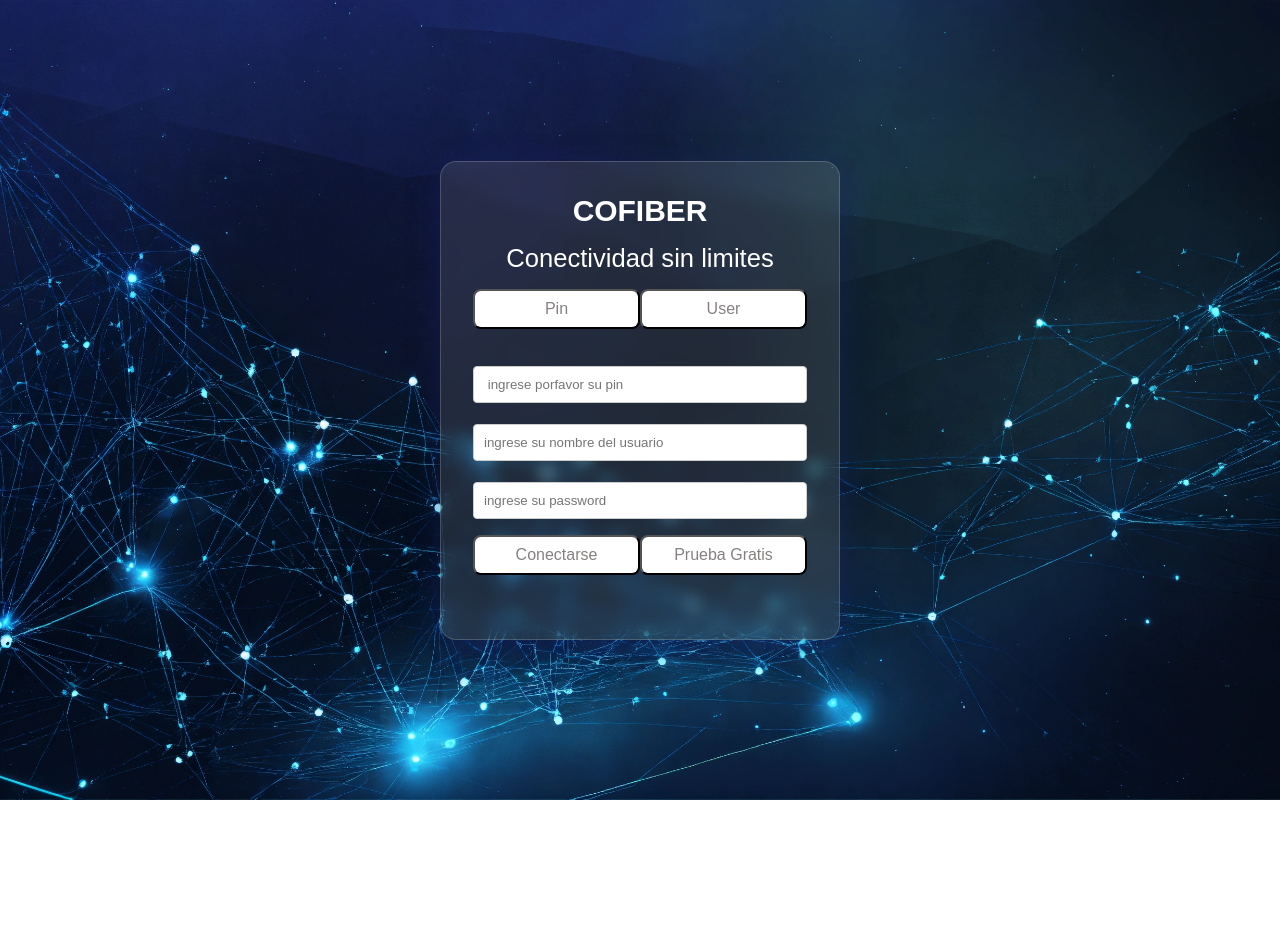
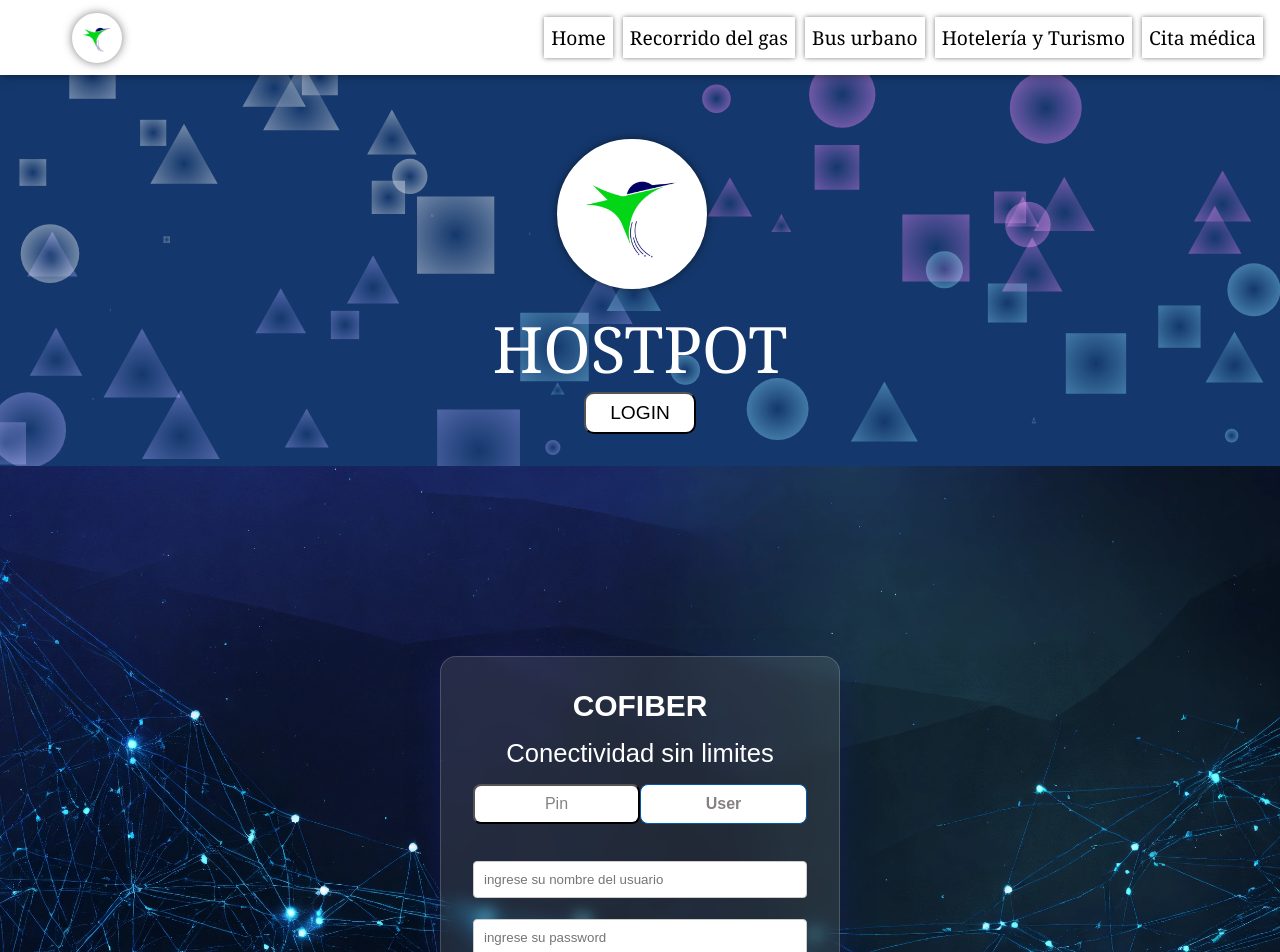
Before and after one commit to JuanISolis/Hostpot, a React (Vite) app: page /login in a window 1280 px wide. Shown: the top 952 px of the page. Before the commit the page ends 800 px from the top, so only its background shows below. Built offline with nearby package versions, Linux system fonts and the light colour scheme.

Commit message:
agregando rutas

```diff
--- a/src/App.jsx
+++ b/src/App.jsx
@@ -5,8 +5,7 @@
 function App() {
 
   return (
-    // <Ruta />
-    <LoginScreen />
+    <Ruta />
   )
 }
 
--- a/src/global/componentes/Login/LoginScreen.jsx
+++ b/src/global/componentes/Login/LoginScreen.jsx
@@ -1,34 +1,50 @@
 
+import { useState } from "react"
 import style from "./login.module.css"
 export const LoginScreen = () => {
+    const [stateformPin, setStateformPin] = useState(true)
     return (
         <div className={style.loginScreen}>
             <div className={style.login}>
                 <h3>COFIBER</h3>
                 <p>Conectividad sin limites</p>
                 <div className={style.chooseUserPin}>
-                    <button className={style.chooseUserPinBtn}>Pin</button>
-                    <button className={style.chooseUserPinBtn}>User</button>
+                    <button
+                        className={`${style.chooseUserPinBtn} ${!stateformPin ? style.active : ''}`}
+                        onClick={() => setStateformPin(false)}
+                    >
+                        Pin
+                    </button>
+
+                    <button
+                        className={`${style.chooseUserPinBtn} ${stateformPin ? style.active : ''}`}
+                        onClick={() => setStateformPin(true)}
+                    >
+                        User
+                    </button>
                 </div>
+                <form >
+                    {stateformPin ?
+                        (
+                            <div className={style.userBox}>
+                                <input type="text" id="user" name="user" placeholder="ingrese su nombre del usuario" />
+                                <input type="text" id="password" name="password" placeholder="ingrese su password" />
+                            </div>
 
-                <form >
-                    <div className={style.pinBox}>
-                        <input type="text" id="pin" name="pin" placeholder=" ingrese porfavor su pin" />
-                    </div>
-                    <div className={style.userBox}>
-                        <input type="text" id="user" name="user" placeholder="ingrese su nombre del usuario" />
-                        <input type="text" id="password" name="password" placeholder="ingrese su password" />
-                    </div>
+                        )
+                        : (
+
+                            <div className={style.pinBox}>
+                                <input type="text" id="pin" name="pin" placeholder=" ingrese porfavor su pin" />
+                            </div>
+                        )}
 
                     <div className={style.chooseUserPin}>
                         <button className={style.chooseUserPinBtn}>Conectarse</button>
                         <button className={style.chooseUserPinBtn}>Prueba Gratis</button>
                     </div>
                 </form>
-
             </div>
-
-
         </div>
     )
 }
--- a/src/global/componentes/Login/login.module.css
+++ b/src/global/componentes/Login/login.module.css
@@ -76,11 +76,26 @@
     margin-bottom: 1rem;
 }
 
-.chooseUserPinBtn {
-    cursor: pointer;
-    border-radius: 8px;
-}
 
 .pinBox {}
 
 .userBox {}
+
+.chooseUserPinBtn {
+    background-color: white;
+    padding: 9px 10px;
+    font-size: 1rem;
+    margin-bottom: 1rem;
+    color: rgb(134, 129, 129);
+    cursor: pointer;
+    border-radius: 8px;
+    transition: background-color 0.3s ease, color 0.3s ease;
+}
+
+.active {
+    background-color: #007bff;
+    /* azul cuando está activo */
+    color: white;
+    font-weight: bold;
+    border: 1px solid #0056b3;
+}
--- a/src/global/layouts/main/Main.jsx
+++ b/src/global/layouts/main/Main.jsx
@@ -4,7 +4,7 @@
 import { HotelTurismo } from '../../../interfaces/hotel_turismo/HotelTurismo'
 import { AgendaMedica } from '../../../interfaces/agendamiento_medico/AgendaMedica'
 import { BusUrbanoScreen } from "../../../interfaces/busUrbano/BusUrbanoScreen";
-import { LoginScreen } from "../../componentes/Login/LoginScreen";
+import { RouterAuth } from "../../../routes/RouterAuth";
 
 export const Main = () => {
   return (
@@ -15,7 +15,7 @@
         <Route path="/bus_urbano" element={<BusUrbanoScreen />} />
         <Route path="/hoteleria_y_turismo" element={<HotelTurismo />} />
         <Route path="/cita_medica" element={<AgendaMedica />} />
-        <Route path="/login" element={<LoginScreen />} />
+        <Route path="/login" element={<RouterAuth />} />
       </Routes>
     </>
   )
--- /dev/null
+++ b/src/routes/RouterAuth.jsx
@@ -0,0 +1,7 @@
+import { LoginScreen } from "../global/componentes/Login/LoginScreen";
+
+
+
+export const RouterAuth = () => {
+    return <LoginScreen />;
+}
```
